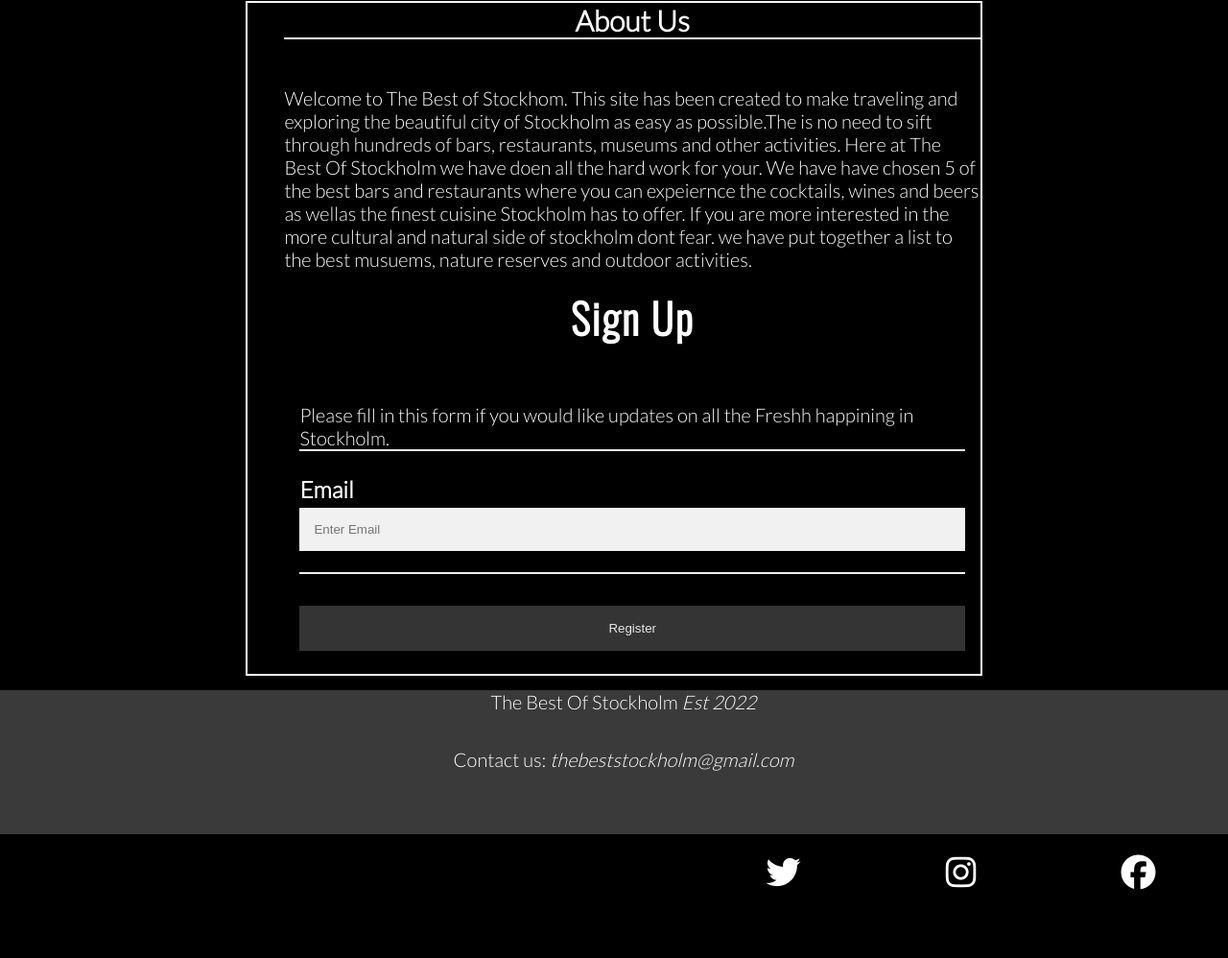
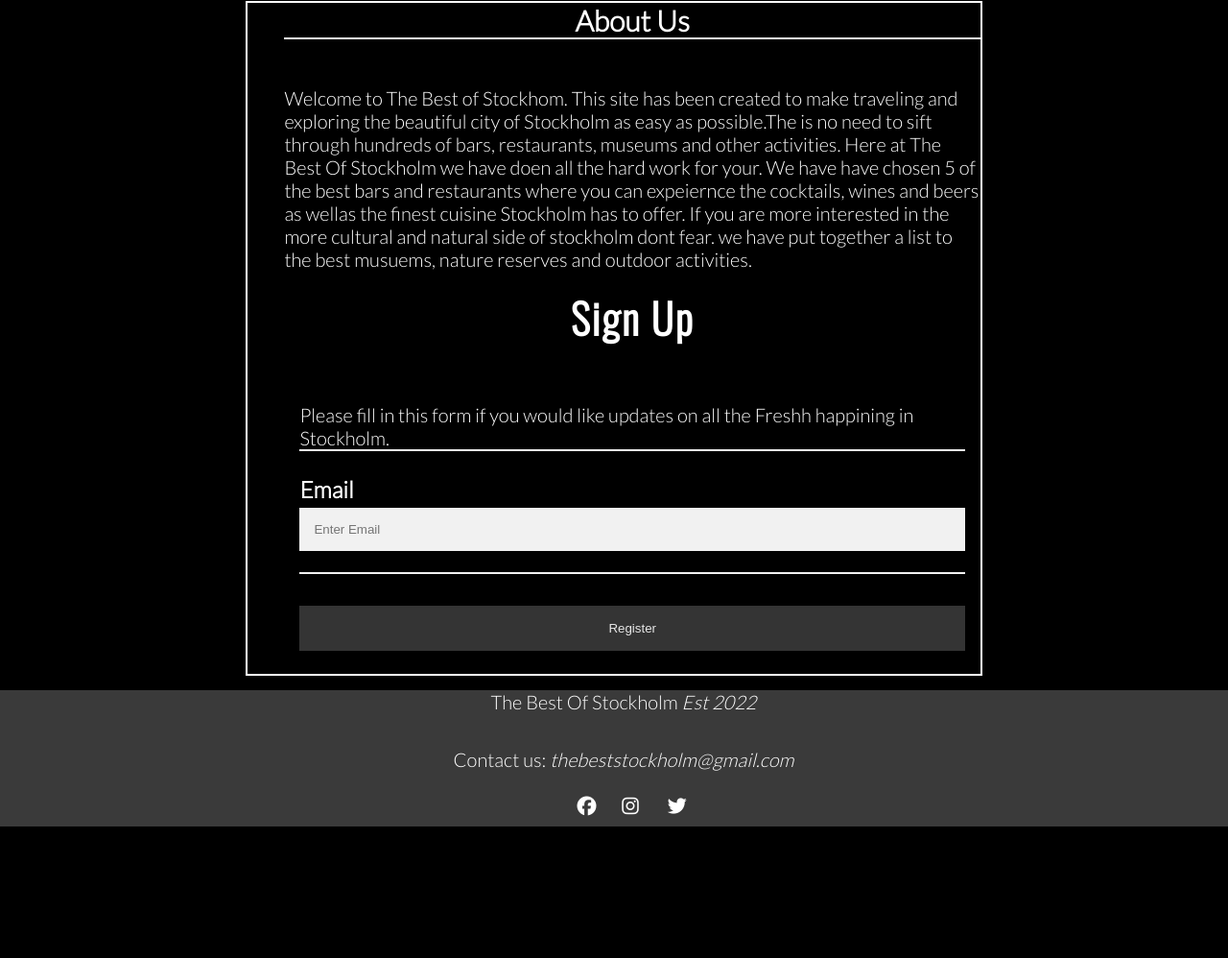
Before and after one commit to Pegrume88/The-best-stockholm, a plain HTML site: page index.html in a window 1280 px wide. Shown: the part 863-1861 px from the top of the page at 96% size. After the commit the page ends 1724 px from the top, so only its background shows below. Drawn offline with nearby package versions, Linux system fonts and the light colour scheme.

Commit message:
changed footer so everything is centered. took away the social medai list and added them into the footer paragraph.

```diff
--- a/assets/css/style.css
+++ b/assets/css/style.css
@@ -7,7 +7,7 @@
 }
 
 body {
-    font-family: Lato, sans-serif;
+    font-family: lato, sans-serif;
     font-weight: 300;
     color: #fff;
     background-color: #000;
@@ -240,7 +240,7 @@ a {
 
 
 #food-drink-text h2 {
-    font-family: Lato, sans-serif;
+    font-family: Oswald, sans-serif;
     text-transform: uppercase;
     font-size: 180%;
     text-align: center;
@@ -343,22 +343,28 @@ hr {
 }
 
 footer {
-    height: 150px;
+    height: fit-content;
     background-color: #3a3a3a;
     color: #fff;
 }
-
-.social-network {
+.footer
+ {
+    padding-left: 20px;
+    font-family: Oswald, sans-serif;
+    color: #fff;
+    background-color: #3a3a3a;
     text-align: center;
+    padding-bottom: 10px;
 }
 
-.social-network li {
-    display: inline;
+
+.social-network{
 
 
-    font-size: 150%;
-    margin: 1%;
-    padding: 5%;
+letter-spacing: 3px;
+    font-size: 100%;
+
+    padding-left: 20px;
     color: #fff;
 }
 
@@ -366,14 +372,7 @@ footer {
 
 
 
-.footer
- {
-    padding-left: 20px;
-    font-family: Oswald, sans-serif;
-    color: #fff;
-    background-color: #3a3a3a;
-    text-align: center;
-}
+
 
 
 
--- a/index.html
+++ b/index.html
@@ -97,25 +97,29 @@
 
 
         <footer class="footer">
+
+
+            <div>
             <p>The Best Of Stockholm <em>Est 2022</em> </p>
             <br>
-            <p>Contact us: <em>thebeststockholm@gmail.com</em> </p>
-            <ul class="social-network">
-                <li>
-                    <a href="http://facebook.com" target="_blank" rel="noopener"
-                        aria-label="Visit our Facebook page(opens in a new tab)"><i
-                            class="fa-brands fa-facebook"></i></a>
-                </li>
-                <li>
-                    <a href="http://instagram.com" target="_blank" rel="noopener"
-                        aria-label="Visit our Instagram page(opens in a new tab)"><i
-                            class="fa-brands fa-instagram"></i></a>
-                </li>
-                <li>
-                    <a href="http://twitter.com" target="_blank" rel="noopener"
-                        aria-label="Visit out Twitter page(opens in a new tab)"><i class="fa-brands fa-twitter"></i></a>
-                </li>
-            </ul>
+            <p>Contact us: <em>thebeststockholm@gmail.com</em>
+                <br>
+                <br>
+
+                <span class="social-network"><a href="http://facebook.com" target="_blank" rel="noopener"
+                    aria-label="Visit our Facebook page(opens in a new tab)"><i
+                        class="fa-brands fa-facebook"></i></a></span>
+                    <span class="social-network">
+                        <a href="http://instagram.com" target="_blank" rel="noopener"
+                            aria-label="Visit our Instagram page(opens in a new tab)"><i
+                                class="fa-brands fa-instagram"></i></a>
+                    </span>
+
+            <span class="social-network"> <a href="http://twitter.com" target="_blank" rel="noopener"
+                aria-label="Visit out Twitter page(opens in a new tab)"><i class="fa-brands fa-twitter"></i></a></span>
+        </p>
+
+            </div>
 
         </footer>
         <script src="https://kit.fontawesome.com/e2abb5e4a3.js" crossorigin="anonymous"></script>
```
Also changed, not shown: food-and-drinks.html (+25 -16 lines), nature-and-culture.html (+25 -16 lines), assets/css/ReadMe-images/about-us:signup.png (added), assets/css/ReadMe-images/nature-image.png (added), assets/css/ReadMe-images/navigation-bar.png (added), assets/css/ReadMe-images/savant-bar.png (added), 3 other files.
